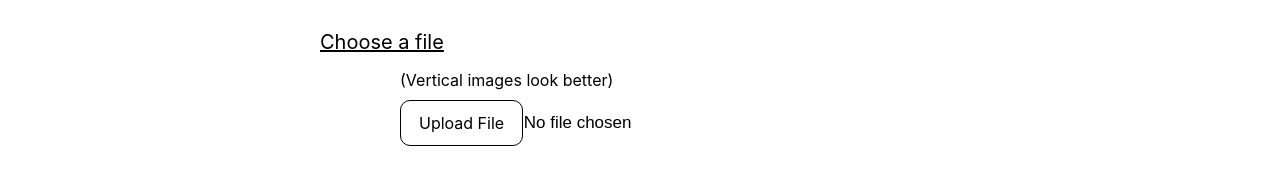
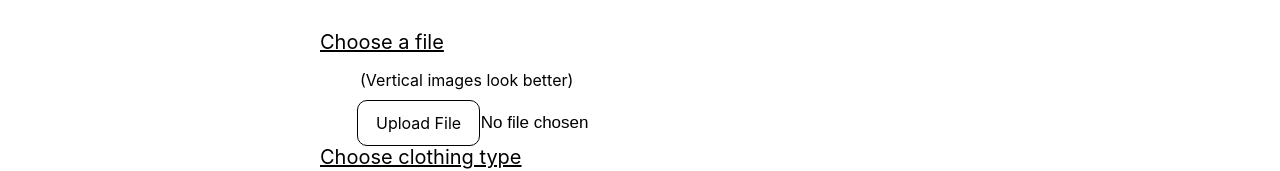
Before and after one commit to neha-vard/king-booleans-virtual-closet, a React (Create React App) app in the folder firebase-upload/: page /clothing-upload in a window 1280 px wide. Shown: the part 255-426 px from the top of the page. Built offline with nearby package versions, Linux system fonts and the light colour scheme.

Commit message:
fix text alignment

```diff
--- a/firebase-upload/src/pages/clothing-upload.css
+++ b/firebase-upload/src/pages/clothing-upload.css
@@ -18,7 +18,7 @@
     position: absolute;
     z-index: -1;
     top: 130px;
-    left: 13px;
+    left: -30px;
     font-size: 17px;
     color: black;
   }
@@ -37,6 +37,7 @@
     border: 1.5px solid black;
     position: absolute;
     top: 120px;
+    left: -43px;
   }
 
   .button:hover {
@@ -113,7 +114,7 @@
     position: absolute;
     /* left: 53vh; */
     left: 25%;
-    top: 60vh;
+    top: 50vh;
     font-size: 20px;
     text-decoration: underline;
   }
--- a/firebase-upload/src/pages/clothing-upload.js
+++ b/firebase-upload/src/pages/clothing-upload.js
@@ -75,7 +75,15 @@ const ClothingUpload = () => {
                 onChange={handleChange}
                 accept="/image/*"
               />
-              <p style={{ marginTop: "90px" }}>(Vertical images look better)</p>
+              <p
+                style={{
+                  marginTop: "90px",
+                  marginLeft: "-40px",
+                  // position: "absolute",
+                }}
+              >
+                (Vertical images look better)
+              </p>
             </div>
           </div>
           <Dropdown
```
